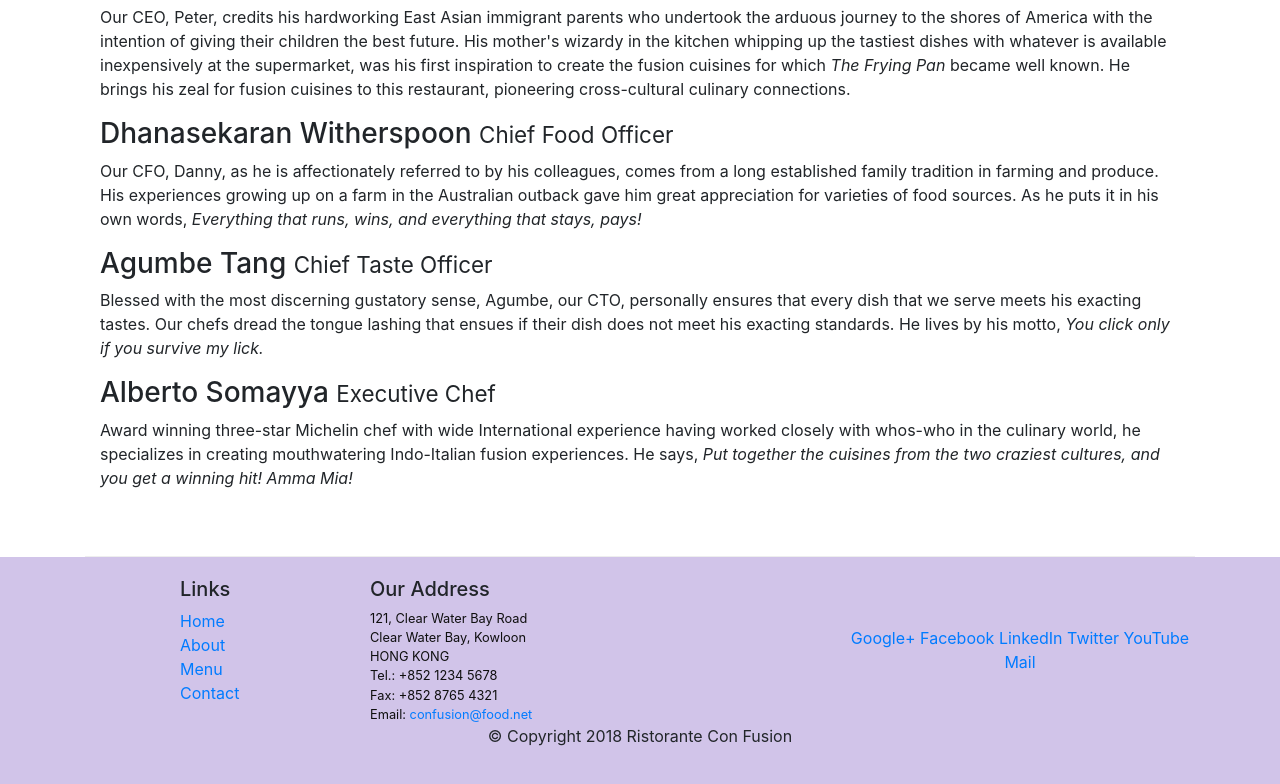
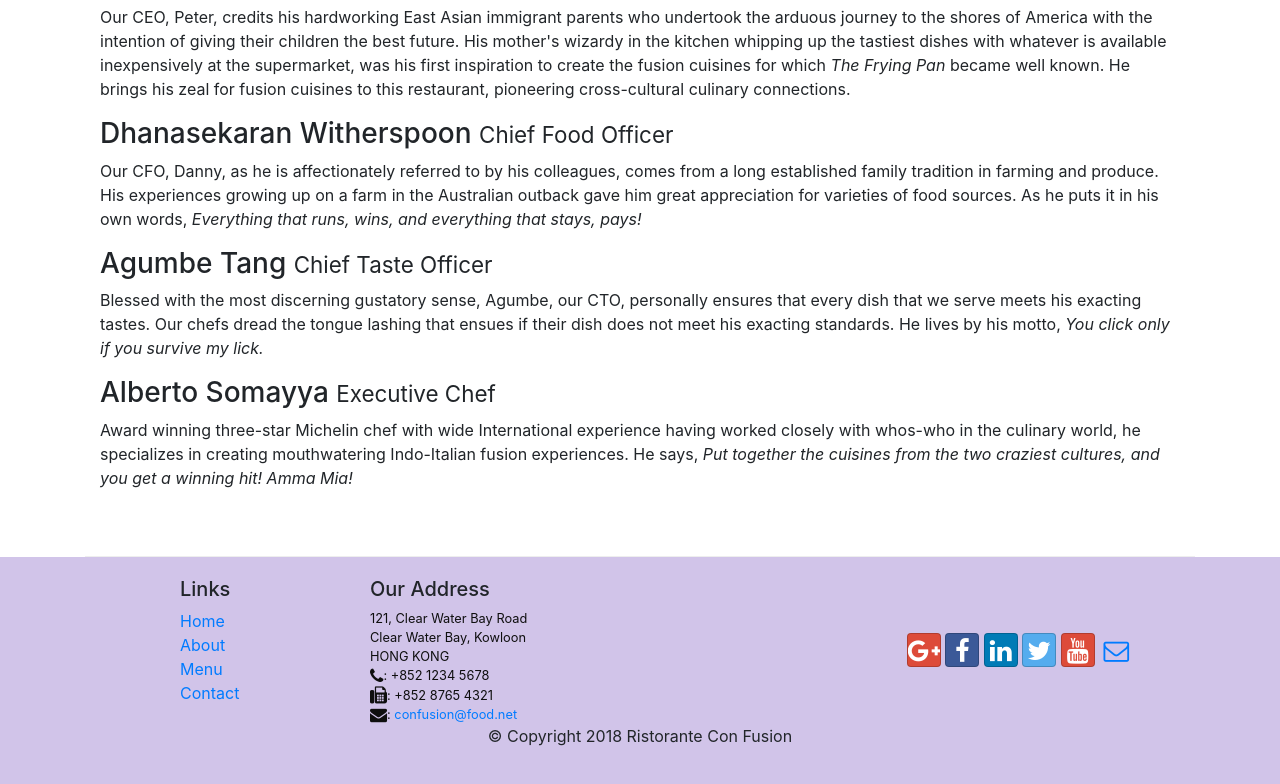
Before and after one commit to PYTHONRZ/conFusion, a website: page aboutus.html in a window 1280 px wide. Shown: the part 1267-2051 px from the top of the page. Drawn offline with nearby package versions, Linux system fonts and the light colour scheme.

Commit message:
icon fonts

```diff
--- a/aboutus.html
+++ b/aboutus.html
@@ -11,6 +11,8 @@
 
     <!-- Bootstrap CSS -->
     <link rel="stylesheet" href="node_modules/bootstrap/dist/css/bootstrap.min.css">
+    <link rel="stylesheet" href="node_modules/font-awesome/css/font-awesome.min.css">
+    <link rel="stylesheet" href="node_modules/bootstrap-social/bootstrap-social.css">
     <link rel="stylesheet" href="css/styles.css">
 
 </head>
@@ -25,10 +27,10 @@
             <a class="navbar-brand mr-auto" href="./index.html">Ristorante Con Fusion</a>
             <div class="collapse navbar-collapse" id="Navbar">
                 <ul class="navbar-nav mr-auto">
-                    <li class="nav-item"><a class="nav-link" href="./index.html">Home</a></li>
-                    <li class="nav-item active"><a class="nav-link" href="#">About</a></li>
-                    <li class="nav-item"><a class="nav-link" href="">Menu</a></li>
-                    <li class="nav-item"><a class="nav-link" href="">Contact</a></li>
+                    <li class="nav-item"><a class="nav-link" href="./index.html"><span class="fa fa-home fa-lg"></span> Home</a></li>
+                    <li class="nav-item active"><a class="nav-link" href="#"><span class="fa fa-info fa-lg"></span> About</a></li>
+                    <li class="nav-item"><a class="nav-link" href=""><span class="fa fa-list fa-lg"></span> Menu</a></li>
+                    <li class="nav-item"><a class="nav-link" href=""><span class="fa fa-address-card fa-lg"></span> Contact</a></li>
                 </ul>
             </div>
 
@@ -105,19 +107,19 @@
 		              121, Clear Water Bay Road<br>
 		              Clear Water Bay, Kowloon<br>
 		              HONG KONG<br>
-		              Tel.: +852 1234 5678<br>
-		              Fax: +852 8765 4321<br>
-		              Email: <a href="mailto:confusion@food.net">confusion@food.net</a>
+                      <i class="fa fa-phone fa-lg"></i>: +852 1234 5678<br>
+		              <i class="fa fa-fax fa-lg"></i>: +852 8765 4321<br>
+		              <i class="fa fa-envelope fa-lg"></i>: <a href="mailto:confusion@food.net">confusion@food.net</a>
 		           </address>
                 </div>
                 <div class="col-12 col-sm-4 align-self-center">
                     <div class="text-center">
-                        <a href="http://google.com/+">Google+</a>
-                        <a href="http://www.facebook.com/profile.php?id=">Facebook</a>
-                        <a href="http://www.linkedin.com/in/">LinkedIn</a>
-                        <a href="http://twitter.com/">Twitter</a>
-                        <a href="http://youtube.com/">YouTube</a>
-                        <a href="mailto:">Mail</a>
+                        <a class="btn btn-social-icon btn-google" href="http://google.com/+"><i class="fa fa-google-plus fa-lg"></i></a>
+                        <a class="btn btn-social-icon btn-facebook" href="http://www.facebook.com/profile.php?id="><i class="fa fa-facebook fa-lg"></i></a>
+                        <a class="btn btn-social-icon btn-linkedin" href="http://www.linkedin.com/in/"><i class="fa fa-linkedin fa-lg"></i></a>
+                        <a class="btn btn-social-icon btn-twitter" href="http://twitter.com/"><i class="fa fa-twitter fa-lg"></i></a>
+                        <a class="btn btn-social-icon btn-google" href="http://youtube.com/"><i class="fa fa-youtube fa-lg"></i></a>
+                        <a class="btn btn-social-icon" href="mailto:"><i class="fa fa-envelope-o fa-lg"></i></a>
                     </div>
                 </div>
            </div>
--- a/package.json
+++ b/package.json
@@ -15,6 +15,8 @@
   },
   "dependencies": {
     "bootstrap": "^4.0.0",
+    "bootstrap-social": "^5.1.1",
+    "font-awesome": "^4.7.0",
     "jquery": "^3.3.1",
     "popper.js": "^1.12.9"
   }
```
Also changed, not shown: index.html (+15 -13 lines), 1 other file.
